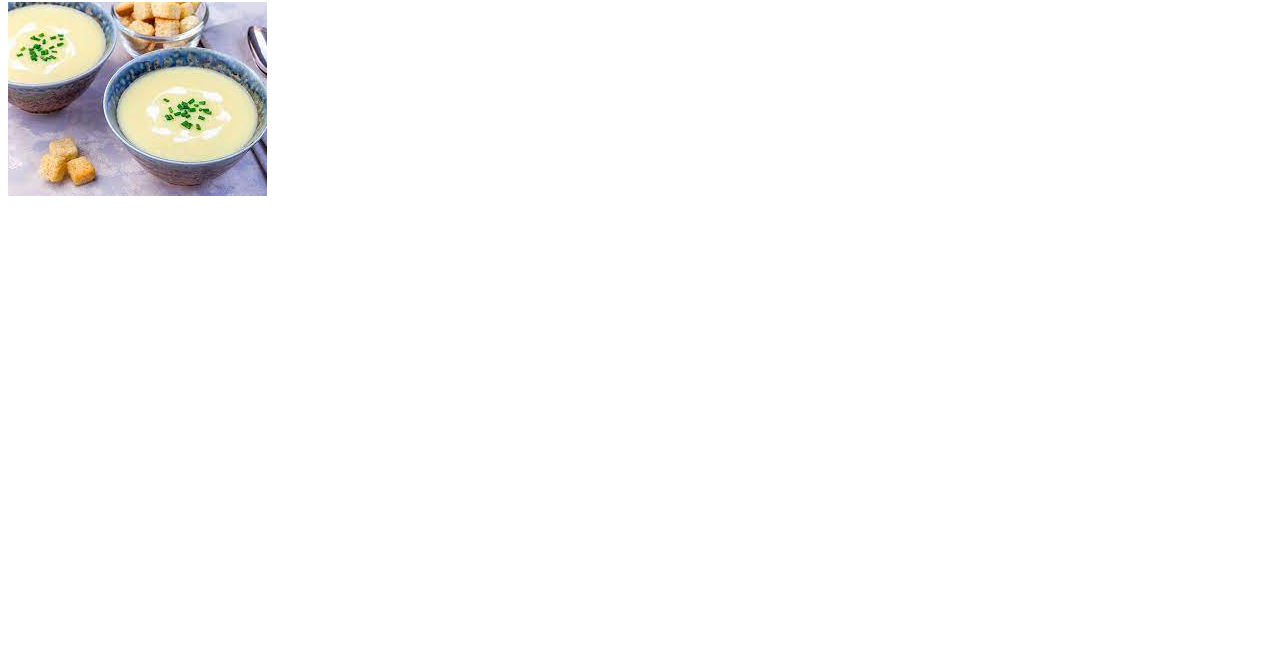
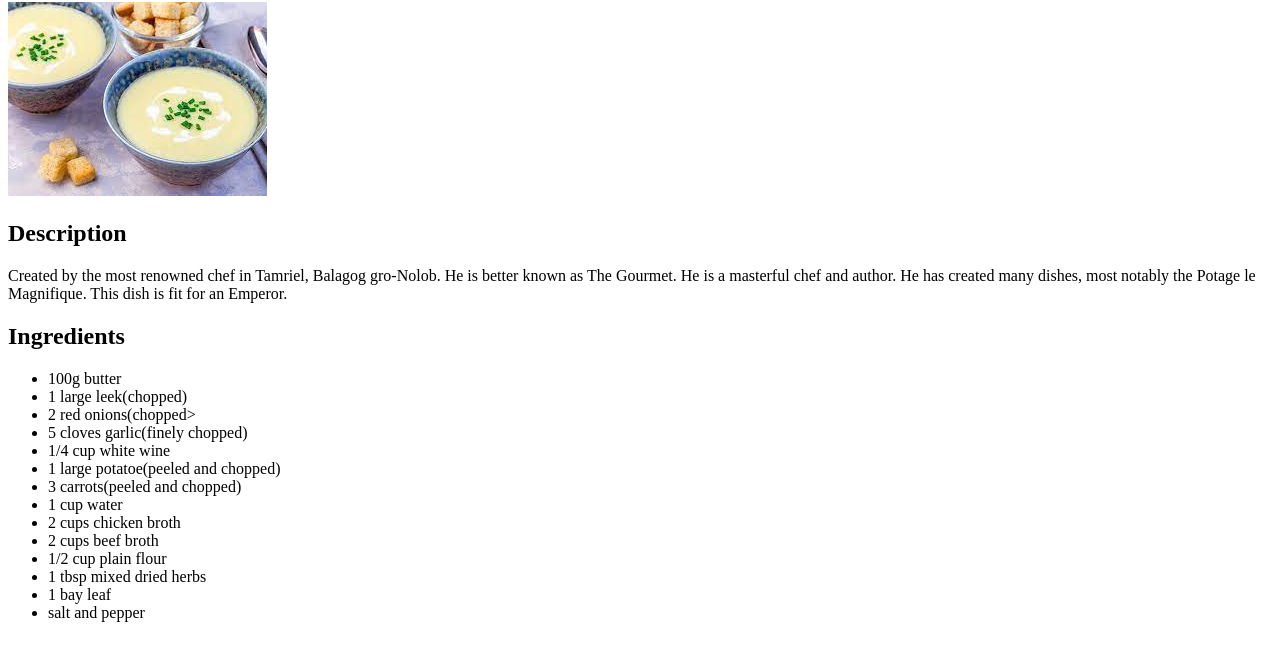
Before and after one commit to shelby-debug/odin-recipes, a plain HTML site: page recipes/potage-le-magnifique.html in a window 1280 px wide. Shown: the part 78-738 px from the top of the page. Drawn offline with Linux system fonts and the light colour scheme.

Commit message:
Added description and ingredients

```diff
--- a/recipes/potage-le-magnifique.html
+++ b/recipes/potage-le-magnifique.html
@@ -7,5 +7,24 @@
     <main>
         <h1>Potage le Magnifique</h1>
         <img src="../images/potage-le-magnifique.jpeg" alt="A bowl of a yellow creamy soup with chives sprinkled ontop">
-    </main>
+        <h2>Description</h2>
+          <p>Created by the most renowned chef in Tamriel, Balagog gro-Nolob. He is better known as The Gourmet. He is a masterful chef and author. He has created many dishes, most notably the Potage le Magnifique. This dish is fit for an Emperor.</p>
+        <h2>Ingredients</h2>
+          <ul>
+            <li>100g butter</li>
+            <li>1 large leek(chopped)</li>
+            <li>2 red onions(chopped></li>
+            <li>5 cloves garlic(finely chopped)</li>
+            <li>1/4 cup white wine</li>
+            <li>1 large potatoe(peeled and chopped)</li>
+            <li>3 carrots(peeled and chopped)</li>
+            <li>1 cup water</li>
+            <li>2 cups chicken broth</li>
+            <li>2 cups beef broth</li>
+            <li>1/2 cup plain flour</li>
+            <li>1 tbsp mixed dried herbs</li>
+            <li>1 bay leaf</li>
+            <li>salt and pepper</li>
+          </ul>
+        </main>
 </html>
```
Also changed, not shown: recipes/elsweyr-fondue.html (+14 -2 lines), recipes/sweet-roll.html (+16 -0 lines).
